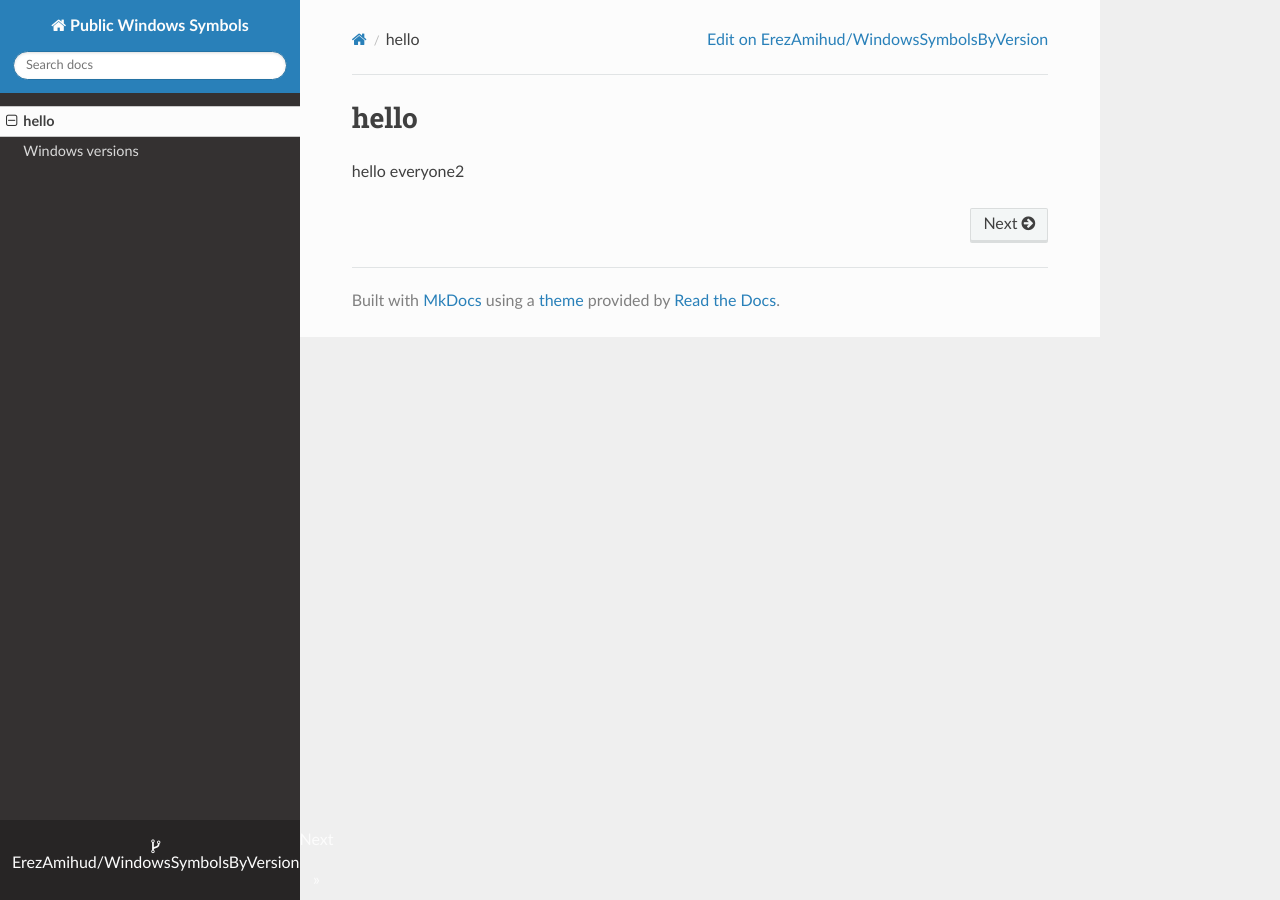
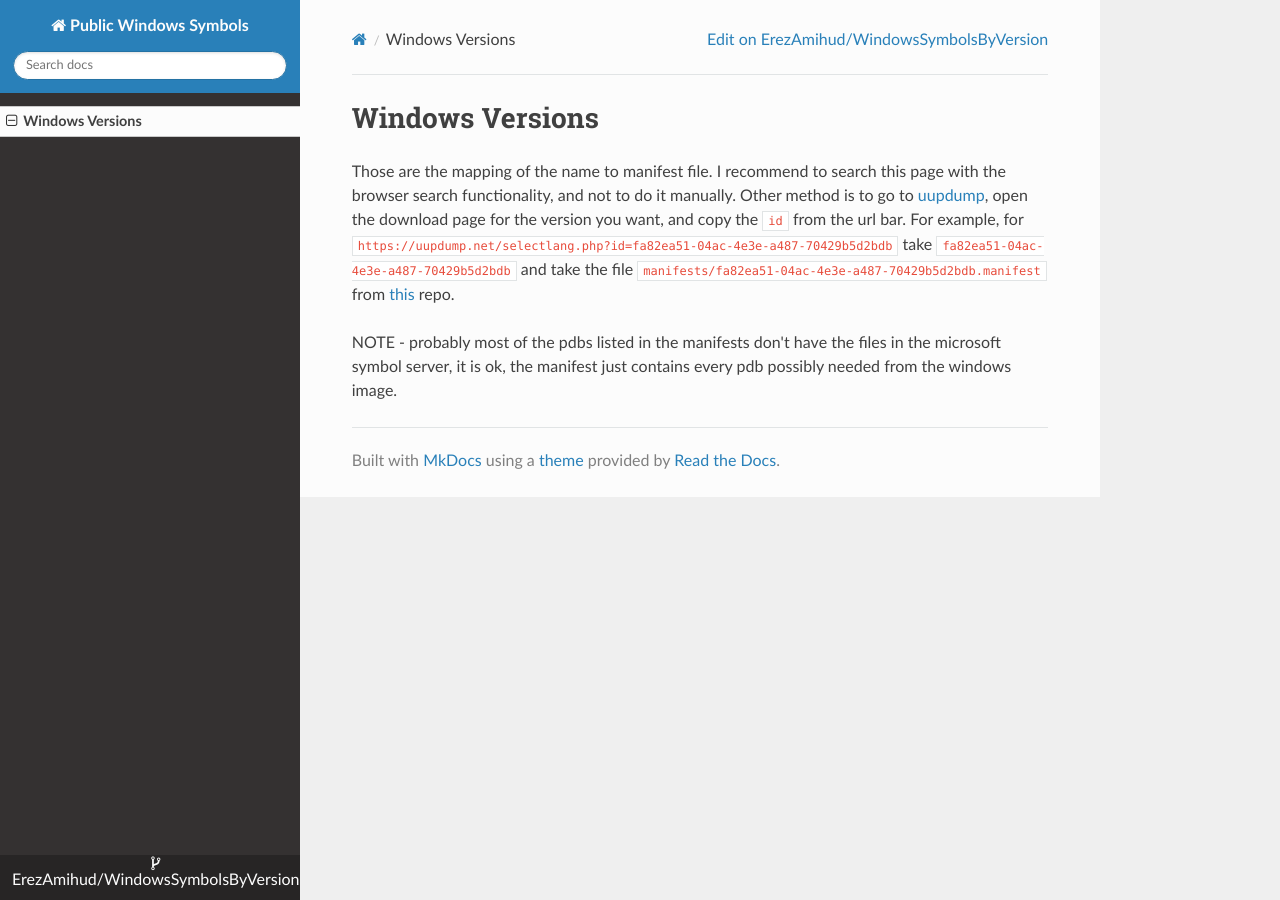
Before and after one commit to ErezAmihud/WindowsSymbolsByVersion, an MkDocs documentation site: the page built from docs/index.md, in a window 1280 px wide. Built offline with MkDocs 1.6.1, drawn with Linux system fonts in a browser that asks for light colours; nearby versions of some CDN libraries.

Commit message:
remove index

```diff
--- a/docs/index.md
+++ b/docs/index.md
@@ -1,2 +1,5 @@
-# hello
-hello everyone2
+# Windows Versions
+Those are the mapping of the name to manifest file.
+I recommend to search this page with the browser search functionality, and not to do it manually. Other method is to go to [uupdump](https://uupdump.net/), open the download page for the version you want, and copy the `id` from the url bar. For example, for `https://uupdump.net/selectlang.php?id=fa82ea51-04ac-4e3e-a487-70429b5d2bdb` take `fa82ea51-04ac-4e3e-a487-70429b5d2bdb` and take the file `manifests/fa82ea51-04ac-4e3e-a487-70429b5d2bdb.manifest` from [this](https://github.com/ErezAmihud/WindowsSymbolsByVersion) repo.
+
+NOTE - probably most of the pdbs listed in the manifests don't have the files in the microsoft symbol server, it is ok, the manifest just contains every pdb possibly needed from the windows image.
```
Also changed, not shown: docs/versions.md (deleted, +0 -5 lines), 2 other files.
